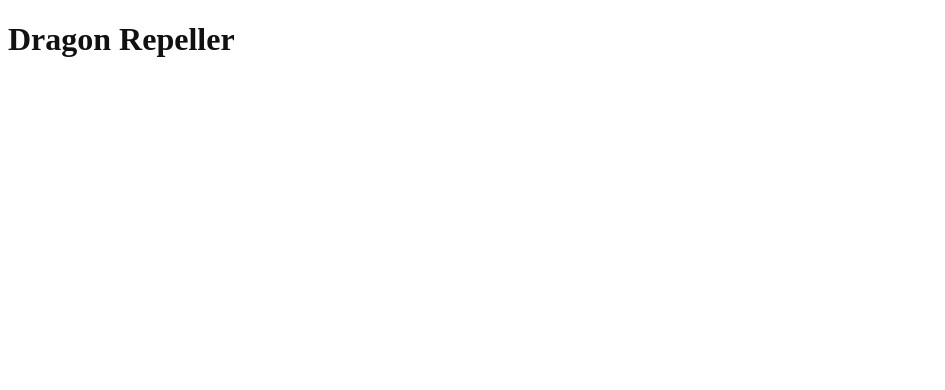
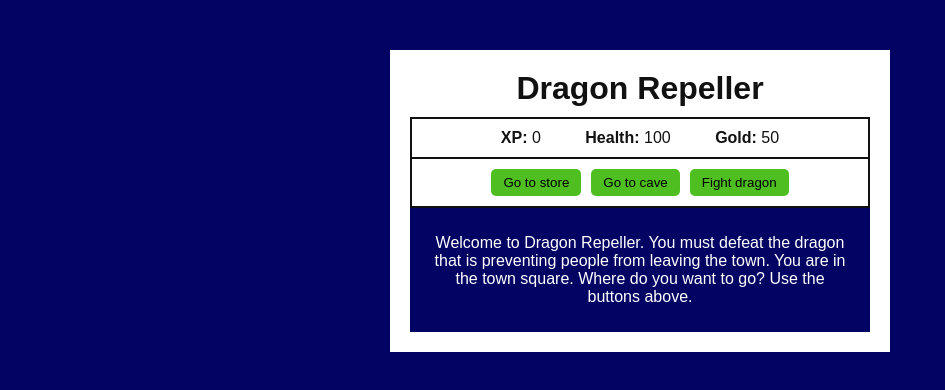
Before and after one commit to dev-harvey/h006_dragon_repeller, a plain HTML site: page index.html in a window 1280 px wide. Shown: the whole page, without its empty margins (0-945 px from the left). Drawn offline with Linux system fonts and the light colour scheme.

Commit message:
Basic styles

```diff
--- a/index.html
+++ b/index.html
@@ -7,7 +7,28 @@
     <link rel="stylesheet" href="/style.css" />
   </head>
   <body>
-    <h1>Dragon Repeller</h1>
+    <div class="container text-center">
+      <h1>Dragon Repeller</h1>
+      <div class="player-info-bar">
+        <div class="player-info-item">XP: <span class="player-info-number" id="xp-text">0</span></div>
+        <div class="player-info-item">Health: <span class="player-info-number" id="health-text">100</span></div>
+        <div class="player-info-item">Gold: <span class="player-info-number" id="gold-text">50</span></div>
+      </div>
+      <div class="interaction-container">
+        <div class="btn-container">
+          <button class="interaction-btn">Go to store</button>
+        </div><!--
+        --><div class="btn-container">
+          <button class="interaction-btn">Go to cave</button>
+        </div><!--
+        --><div class="btn-container">
+          <button class="interaction-btn">Fight dragon</button>
+        </div>
+      </div>
+      <div class="text-area">
+        <p>Welcome to Dragon Repeller. You must defeat the dragon that is preventing people from leaving the town. You are in the town square. Where do you want to go? Use the buttons above.</p>
+      </div>
+    </div>
     <script src="/script.js"></script>
   </body>
 </html>
--- a/style.css
+++ b/style.css
@@ -1,7 +1,86 @@
 :root {
   --text-color: #111111;
+  --border-color: #111111;
+  --body-bg-color: #030363;;
+  --button-bg-color: #4ebe21;
+  --button-bg-hover-color: #3f9e1a;
+  --button-text-color: #111111;
+}
+
+* {
+  box-sizing: border-box;
+}
+
+body {
+  padding: 50px 20px;
+  margin: 0;
+  background-color: var(--body-bg-color);
+  font-family: Arial, Helvetica, sans-serif;
+  color: var(--text-color);
+}
+
+.text-center {
+  text-align: center;
+}
+
+.container {
+  width: 500px;
+  max-width: 100%;
+  margin: 0 auto;
+  padding: 20px;
+  background-color: #ffffff;
+}
+
+.player-info-bar {
+  padding: 10px 20px;
+  border: 2px solid var(--border-color);
+  border-bottom-width: 1px;
+}
+
+.player-info-item {
+  display: inline-block;
+  padding: 0 20px;
+  font-weight: 600;
+}
+
+.player-info-number {
+  font-weight: 400;
+}
+
+.interaction-container {
+  padding: 5px 20px;
+  border: 2px solid var(--border-color);
+  border-top-width: 1px;
+}
+
+.btn-container {
+  display: inline-block;
+  padding: 5px;
+}
+
+.interaction-btn {
+  appearance: none;
+  margin: 0;
+  padding: 6px 12px;
+  background: none;
+  background-color: var(--button-bg-color);
+  border: none;
+  border-radius: 5px;
+  transition: 0.2s background-color;
+  cursor: pointer;
+}
+
+.interaction-btn:hover,
+.interaction-btn:focus {
+  background-color: var(--button-bg-hover-color);
+}
+
+.text-area {
+  padding: 10px 20px;
+  background-color: var(--body-bg-color);
+  color: #ffffff;
 }
 
 h1 {
-  color: var(--text-color);
+  margin: 0 0 10px;
 }
```
Also changed, not shown: 1 other file.
